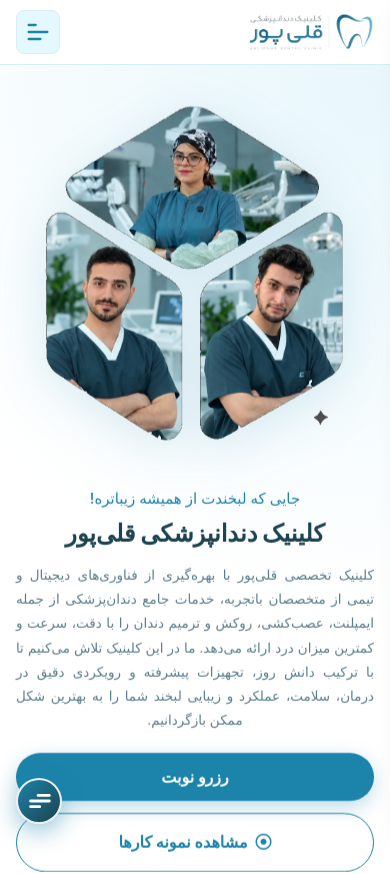
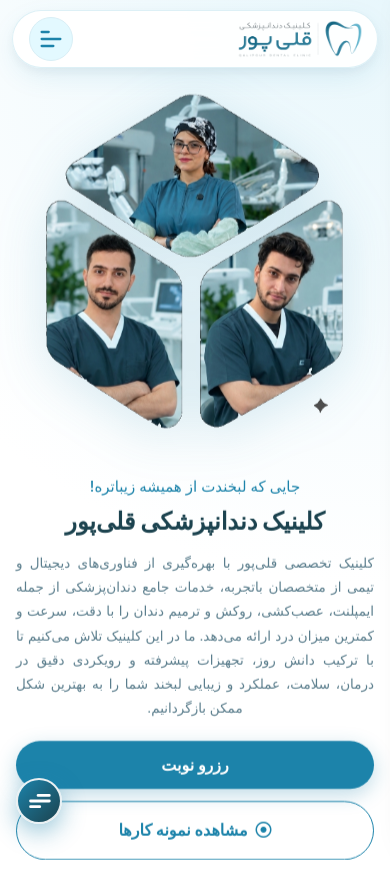
Before and after one commit to Mahdi-MMD/gholipour-dental-clinic, a Next.js app: page / in a window 390 px wide. Shown: the top 874 px of the page. Built offline with nearby package versions, Linux system fonts and the light colour scheme; a small style sheet from the web is missing; a web font is replaced by a local one.

Commit message:
feat: add modern sticky floating capsule header with depth shadow and circular mobile toggle

```diff
--- a/src/app/globals.css
+++ b/src/app/globals.css
@@ -64,7 +64,8 @@
 
 html {
   scroll-behavior: smooth;
-  overflow-x: hidden;
+  scroll-padding-top: 95px;
+  overflow-x: clip;
   scrollbar-width: thin;
   scrollbar-color: var(--color-primary) #f1f5f8;
 }
@@ -98,7 +99,7 @@ body {
   background-color: var(--color-white);
   color: var(--color-text-body);
   line-height: 1.8;
-  overflow-x: hidden;
+  overflow-x: clip;
   -webkit-font-smoothing: antialiased;
 }
 
@@ -214,25 +215,44 @@ button, input {
   z-index: 2;
 }
 
-/* ==================== SITE HEADER ==================== */
+/* ==================== SITE HEADER (FLOATING ROUNDED ISLAND BAR) ==================== */
 .site-header {
+  position: -webkit-sticky;
   position: sticky;
-  top: 0;
-  z-index: 100;
-  background-color: rgba(255, 255, 255, 0.96);
-  backdrop-filter: blur(12px);
-  border-bottom: 1px solid var(--color-border);
-  padding: 12px 0;
-  transition: var(--transition);
+  top: 16px;
+  z-index: 1000;
+  width: 100%;
+  pointer-events: none; /* Let clicks pass through empty sides */
+  padding: 0 20px;
+  transition: all 0.35s cubic-bezier(0.4, 0, 0.2, 1);
 }
 
 .header-container {
+  pointer-events: auto; /* Re-enable clicks on the nav bar itself */
   display: flex;
   align-items: center;
   justify-content: space-between;
   max-width: 1240px;
   margin: 0 auto;
-  padding: 0 24px;
+  padding: 10px 24px;
+  background-color: rgba(255, 255, 255, 0.94);
+  -webkit-backdrop-filter: blur(16px);
+  backdrop-filter: blur(16px);
+  border-radius: var(--radius-pill);
+  border: 1px solid rgba(216, 238, 245, 0.85);
+  box-shadow: 0 10px 30px -5px rgba(28, 131, 170, 0.12), 0 4px 12px rgba(28, 67, 79, 0.05);
+  transition: all 0.35s cubic-bezier(0.4, 0, 0.2, 1);
+}
+
+.site-header.is-scrolled {
+  top: 10px;
+}
+
+.site-header.is-scrolled .header-container {
+  padding: 7px 20px;
+  background-color: rgba(255, 255, 255, 0.98);
+  border-color: rgba(196, 234, 247, 0.95);
+  box-shadow: 0 14px 34px -5px rgba(28, 131, 170, 0.18), 0 6px 16px rgba(28, 67, 79, 0.08);
 }
 
 .header-logo a {
@@ -369,7 +389,8 @@ button, input {
 
 /* ==================== HERO SECTION ==================== */
 .hero-section {
-  padding: 60px 0 80px;
+  margin-top: -85px;
+  padding: 145px 0 80px;
   background: radial-gradient(circle at top right, rgba(196, 234, 247, 0.4) 0%, rgba(255, 255, 255, 0.8) 60%);
   position: relative;
 }
@@ -2112,7 +2133,18 @@ button, input {
 @media (max-width: 992px) {
   /* Header adjustments for Tablet & Mobile (Clean Logo + Hamburger matching reference) */
   .site-header {
-    padding: 10px 0;
+    top: 10px;
+    padding: 0 12px;
+  }
+  .site-header.is-scrolled {
+    top: 6px;
+  }
+  .site-header .header-container {
+    padding: 6px 14px 6px 16px;
+    border-radius: var(--radius-pill);
+  }
+  .site-header.is-scrolled .header-container {
+    padding: 5px 12px 5px 14px;
   }
   .header-actions .phone-link {
     display: none;
@@ -2127,7 +2159,7 @@ button, input {
     width: 44px;
     height: 44px;
     padding: 0;
-    border-radius: var(--radius-sm);
+    border-radius: 50%;
     background-color: var(--color-sky-tint);
     color: var(--color-primary);
     cursor: pointer;
@@ -2541,7 +2573,8 @@ button, input {
 
   /* Hero Section Reordering (Image FIRST on Mobile - Matching Reference!) */
   .hero-section {
-    padding: 30px 0 48px;
+    margin-top: -75px;
+    padding: 100px 0 48px;
   }
   .hero-container {
     display: flex;
--- a/src/components/Header.tsx
+++ b/src/components/Header.tsx
@@ -1,5 +1,6 @@
 'use client';
 
+import React, { useState, useEffect } from 'react';
 import Link from 'next/link';
 import MobileMenu from './MobileMenu';
 
@@ -16,6 +17,21 @@ export default function Header({
   setMobileMenuOpen,
   activePage = 'home',
 }: HeaderProps) {
+  const [isScrolled, setIsScrolled] = useState(false);
+
+  useEffect(() => {
+    const handleScroll = () => {
+      setIsScrolled(window.scrollY > 20);
+    };
+
+    window.addEventListener('scroll', handleScroll, { passive: true });
+    handleScroll();
+
+    return () => {
+      window.removeEventListener('scroll', handleScroll);
+    };
+  }, []);
+
   const toggleMobileMenu = () => {
     setMobileMenuOpen((prev) => !prev);
   };
@@ -28,7 +44,7 @@ export default function Header({
   const prefix = isHome ? '' : '/';
 
   return (
-    <header className="site-header">
+    <header className={`site-header ${isScrolled ? 'is-scrolled' : ''}`}>
       <div className="header-container">
         {/* Right: Logo & Brand */}
         <div className="header-logo">
```
